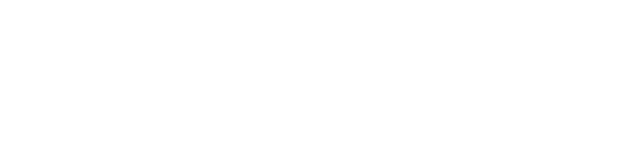
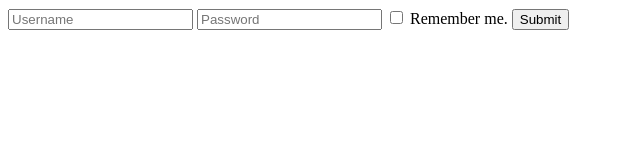
Before and after one commit to acciojob/remember-me-login-form-kartikbh56, a website: page main.html in a window 1280 px wide. Shown: the whole page, without its empty margins (0-640 px from the left). Drawn offline with Linux system fonts and the light colour scheme.

Commit message:
created a submission

```diff
--- a/main.html
+++ b/main.html
@@ -8,6 +8,14 @@
 
 <body>
 	<!-- the entire body must be written by student -->
+	<input type="text" placeholder="Username" id="username" />
+<input type="password" placeholder="Password" id="password" />
+<label>
+  <input type="checkbox" id="checkbox" />
+  Remember me.
+</label>
+<input type="submit" id="submit" value="Submit" />
+
     <script type="text/javascript" src="./script.js">
 </script>
 
--- a/script.js
+++ b/script.js
@@ -1 +1,2 @@
 //your JS code here. If required.
+alert("Logged in as <username>");
```
